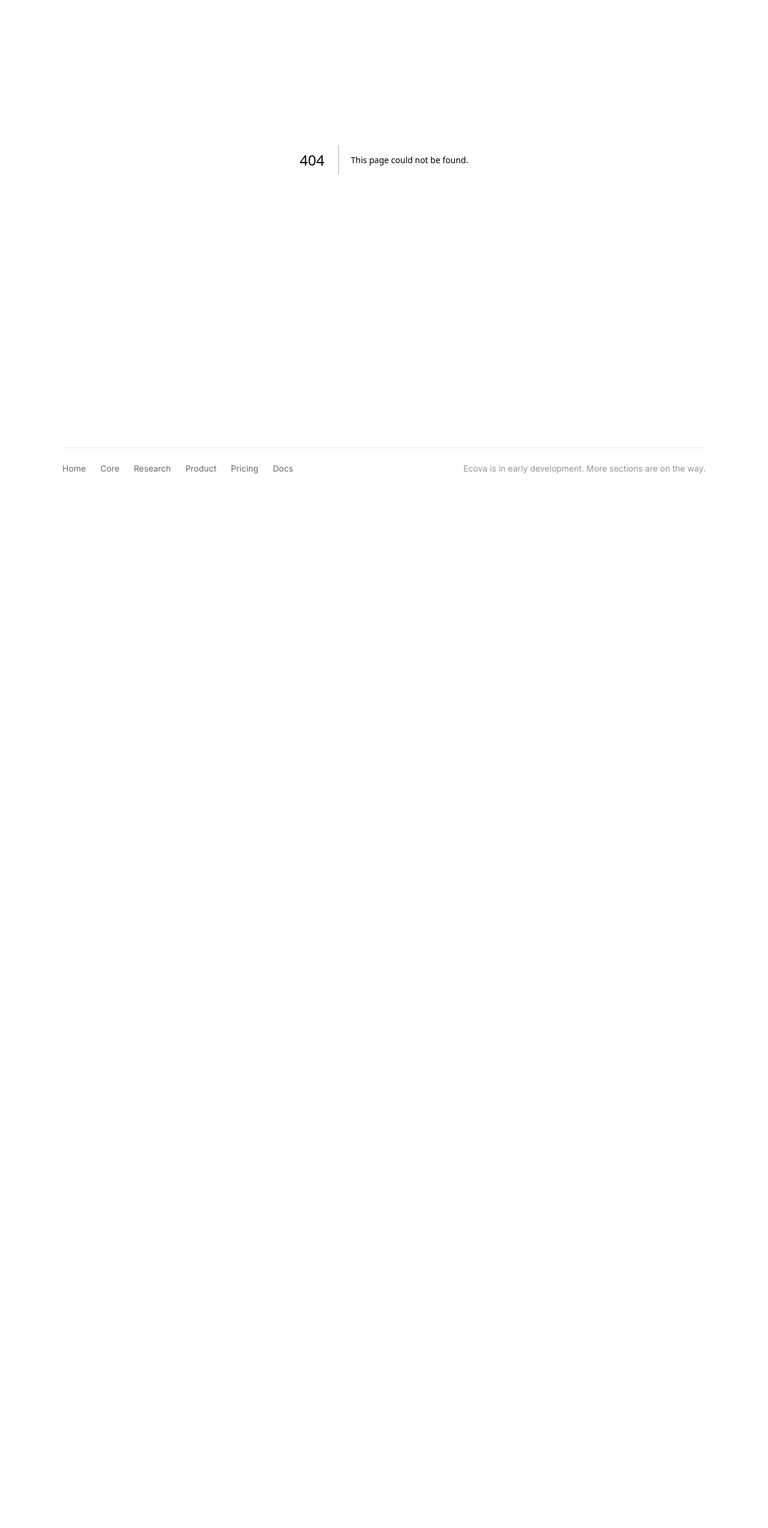
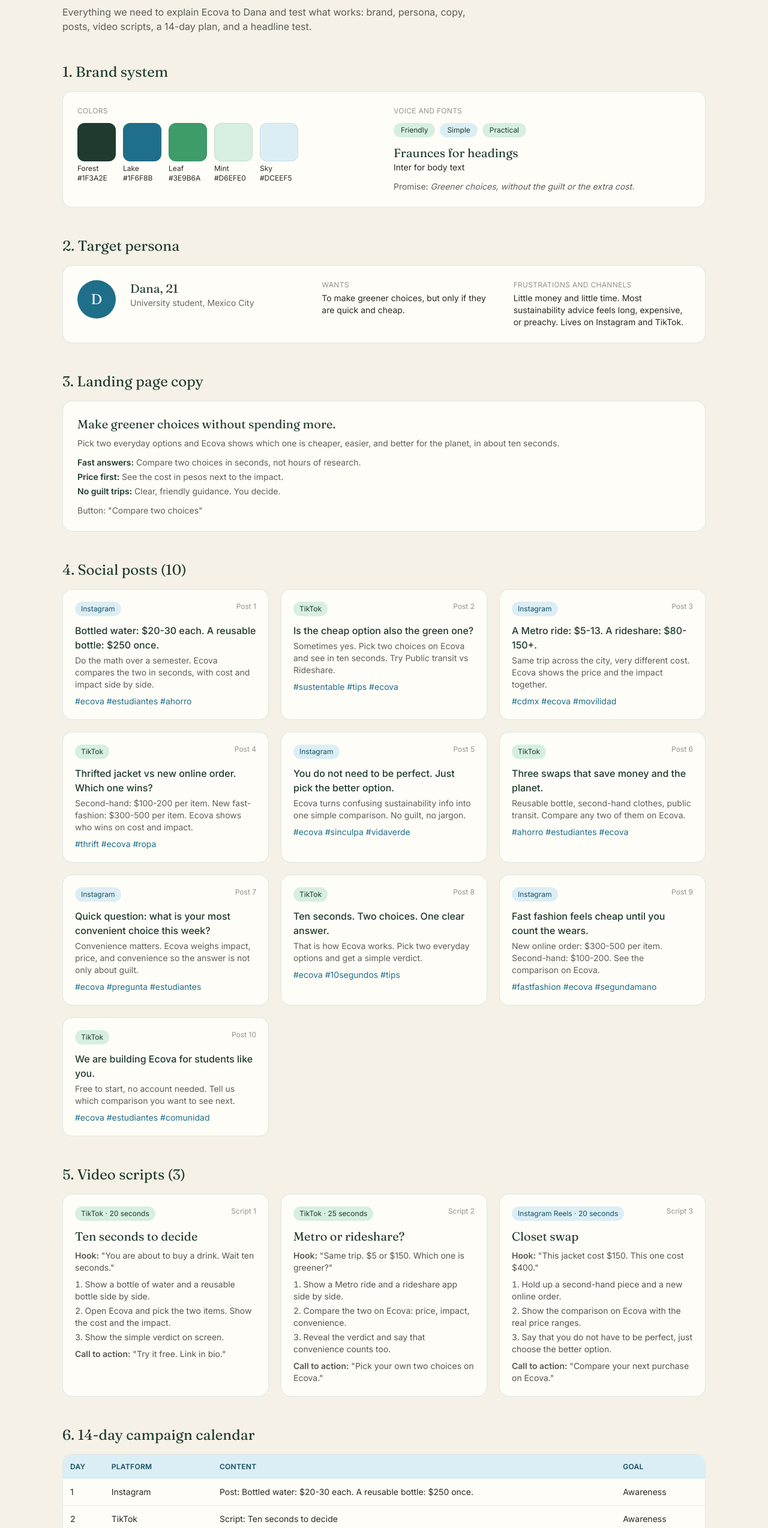
Before and after one commit to vaniahdzmtz-debug/ECOVA, a Next.js app: page /marketing in a window 1280 px wide. Before the commit this address had no page. Shown: the part 199-2746 px from the top of the page at 60% size. Before the commit the page ends 1030 px from the top, so only its background shows below. Built offline with nearby package versions, Linux system fonts and the light colour scheme.

Commit message:
add marketing page with brand, person, posts and calendar

```diff
--- /dev/null
+++ b/app/marketing/page.js
@@ -0,0 +1,171 @@
+import {
+  BRAND,
+  PERSONA,
+  LANDING_COPY,
+  POSTS,
+  SCRIPTS,
+  CALENDAR,
+  itemLabel,
+  itemPlatform,
+} from '../../lib/marketingContent';
+
+const sectionTitle = 'font-display text-2xl text-forest mb-4';
+const card = 'bg-card border border-lake/15 rounded-2xl';
+
+export default function MarketingPage() {
+  const platformBadge = (platform) =>
+    platform.startsWith('Instagram') ? 'bg-sky text-lakeDeep' : 'bg-mint text-forest';
+
+  return (
+    <main className="max-w-6xl mx-auto px-6 md:px-10 pt-12 pb-20">
+      <span className="inline-block text-xs font-medium uppercase tracking-wide text-lakeDeep bg-sky rounded-full px-3 py-1 mb-4">
+        Marketing
+      </span>
+      <h1 className="font-display text-4xl font-medium text-forest mb-3">Ecova marketing engine</h1>
+      <p className="text-ink/75 max-w-2xl mb-12">
+        Everything we need to explain Ecova to {PERSONA.name} and test what works: brand, persona,
+        copy, posts, video scripts, a 14-day plan, and a headline test.
+      </p>
+
+      <h2 className={sectionTitle}>1. Brand system</h2>
+      <div className={`${card} p-6 mb-12 grid md:grid-cols-2 gap-8`}>
+        <div>
+          <p className="text-xs uppercase tracking-wide text-ink/50 mb-3">Colors</p>
+          <div className="flex gap-3 flex-wrap">
+            {BRAND.colors.map((c) => (
+              <div key={c.name}>
+                <div className="w-16 h-16 rounded-xl border border-forest/10" style={{ backgroundColor: c.hex }} />
+                <p className="text-xs mt-1">
+                  {c.name}
+                  <br />
+                  {c.hex}
+                </p>
+              </div>
+            ))}
+          </div>
+        </div>
+        <div>
+          <p className="text-xs uppercase tracking-wide text-ink/50 mb-3">Voice and fonts</p>
+          <div className="flex gap-2 mb-3 flex-wrap">
+            {BRAND.tone.map((t, i) => (
+              <span key={t} className={`text-xs rounded-full px-3 py-1 text-forest ${i === 1 ? 'bg-sky' : 'bg-mint'}`}>
+                {t}
+              </span>
+            ))}
+          </div>
+          <p className="font-display text-xl text-forest">{BRAND.fonts.headings} for headings</p>
+          <p className="text-sm">{BRAND.fonts.body} for body text</p>
+          <p className="text-sm text-ink/75 mt-3">
+            Promise: <em>{BRAND.promise}</em>
+          </p>
+        </div>
+      </div>
+
+      <h2 className={sectionTitle}>2. Target persona</h2>
+      <div className={`${card} p-6 mb-12 flex gap-6 items-start`}>
+        <div className="w-16 h-16 rounded-full bg-lake text-white flex items-center justify-center font-display text-2xl shrink-0">
+          {PERSONA.name[0]}
+        </div>
+        <div className="grid md:grid-cols-3 gap-6 text-sm">
+          <div>
+            <p className="font-display text-xl text-forest">
+              {PERSONA.name}, {PERSONA.age}
+            </p>
+            <p className="text-ink/70">
+              {PERSONA.role}, {PERSONA.city}
+            </p>
+          </div>
+          <div>
+            <p className="text-xs uppercase tracking-wide text-ink/50 mb-1">Wants</p>
+            <p>{PERSONA.wants}</p>
+          </div>
+          <div>
+            <p className="text-xs uppercase tracking-wide text-ink/50 mb-1">Frustrations and channels</p>
+            <p>
+              {PERSONA.frustrations} Lives on {PERSONA.channels}.
+            </p>
+          </div>
+        </div>
+      </div>
+
+      <h2 className={sectionTitle}>3. Landing page copy</h2>
+      <div className={`${card} p-6 mb-12`}>
+        <p className="font-display text-xl text-forest">{LANDING_COPY.headline}</p>
+        <p className="text-sm text-ink/75 mt-2">{LANDING_COPY.subheadline}</p>
+        <ul className="text-sm text-ink/75 mt-3 space-y-1">
+          {LANDING_COPY.benefits.map((b) => (
+            <li key={b.title}>
+              <b className="text-forest">{b.title}:</b> {b.text}
+            </li>
+          ))}
+        </ul>
+        <p className="text-sm text-ink/75 mt-3">Button: &quot;{LANDING_COPY.button}&quot;</p>
+      </div>
+
+      <h2 className={sectionTitle}>4. Social posts ({POSTS.length})</h2>
+      <div className="grid md:grid-cols-2 lg:grid-cols-3 gap-5 mb-12">
+        {POSTS.map((p, i) => (
+          <div key={p.id} className={`${card} p-5 flex flex-col`}>
+            <div className="flex justify-between mb-3">
+              <span className={`text-xs rounded-full px-2.5 py-1 ${platformBadge(p.platform)}`}>{p.platform}</span>
+              <span className="text-xs text-ink/50">Post {i + 1}</span>
+            </div>
+            <p className="font-medium text-forest mb-1">{p.hook}</p>
+            <p className="text-sm text-ink/75">{p.caption}</p>
+            <p className="text-sm text-lake mt-2">{p.hashtags.join(' ')}</p>
+          </div>
+        ))}
+      </div>
+
+      <h2 className={sectionTitle}>5. Video scripts ({SCRIPTS.length})</h2>
+      <div className="grid md:grid-cols-3 gap-5 mb-12">
+        {SCRIPTS.map((s, i) => (
+          <div key={s.id} className={`${card} p-5 flex flex-col`}>
+            <div className="flex justify-between mb-3 gap-2">
+              <span className={`text-xs rounded-full px-2.5 py-1 ${platformBadge(s.platform)}`}>
+                {s.platform} · {s.length}
+              </span>
+              <span className="text-xs text-ink/50">Script {i + 1}</span>
+            </div>
+            <p className="font-display text-xl text-forest mb-2">{s.title}</p>
+            <p className="text-sm text-ink/80">
+              <b>Hook:</b> {s.hook}
+            </p>
+            <ol className="text-sm text-ink/80 mt-2 space-y-1 list-decimal list-inside">
+              {s.beats.map((b) => (
+                <li key={b}>{b}</li>
+              ))}
+            </ol>
+            <p className="text-sm text-ink/80 mt-2">
+              <b>Call to action:</b> {s.cta}
+            </p>
+          </div>
+        ))}
+      </div>
+
+      <h2 className={sectionTitle}>6. 14-day campaign calendar</h2>
+      <div className={`${card} overflow-x-auto mb-12`}>
+        <table className="w-full text-sm min-w-[560px]">
+          <thead className="bg-sky text-lakeDeep text-xs uppercase tracking-wide">
+            <tr>
+              <th className="text-left p-3">Day</th>
+              <th className="text-left p-3">Platform</th>
+              <th className="text-left p-3">Content</th>
+              <th className="text-left p-3">Goal</th>
+            </tr>
+          </thead>
+          <tbody className="divide-y divide-forest/10">
+            {CALENDAR.map((d) => (
+              <tr key={d.day}>
+                <td className="p-3">{d.day}</td>
+                <td className="p-3">{itemPlatform(d.ref)}</td>
+                <td className="p-3">{itemLabel(d.ref)}</td>
+                <td className="p-3">{d.goal}</td>
+              </tr>
+            ))}
+          </tbody>
+        </table>
+      </div>
+    </main>
+  );
+}
--- a/components/Footer.js
+++ b/components/Footer.js
@@ -20,6 +20,9 @@ export default function Footer() {
           <Link href="/pricing" className="hover:text-forest transition-colors">
             Pricing
           </Link>
+          <Link href="/marketing" className="hover:text-forest transition-colors">
+            Marketing
+          </Link>
           <Link href="/docs" className="hover:text-forest transition-colors">
             Docs
           </Link>
--- a/components/NavBar.js
+++ b/components/NavBar.js
@@ -24,7 +24,7 @@ export default function NavBar() {
           </svg>
           <span className="font-display text-xl font-medium text-forest">Ecova</span>
         </Link>
-        <nav className="flex items-center justify-between sm:justify-end w-full sm:w-auto gap-4 sm:gap-6 text-sm">
+        <nav className="flex flex-wrap items-center justify-between sm:justify-end w-full sm:w-auto gap-x-4 gap-y-1 sm:gap-x-6 text-sm">
           <Link href="/" className={linkClass('/')}>
             Home
           </Link>
@@ -40,6 +40,9 @@ export default function NavBar() {
           <Link href="/pricing" className={linkClass('/pricing')}>
             Pricing
           </Link>
+          <Link href="/marketing" className={linkClass('/marketing')}>
+            Marketing
+          </Link>
           <Link href="/docs" className={linkClass('/docs')}>
             Docs
           </Link>
```
